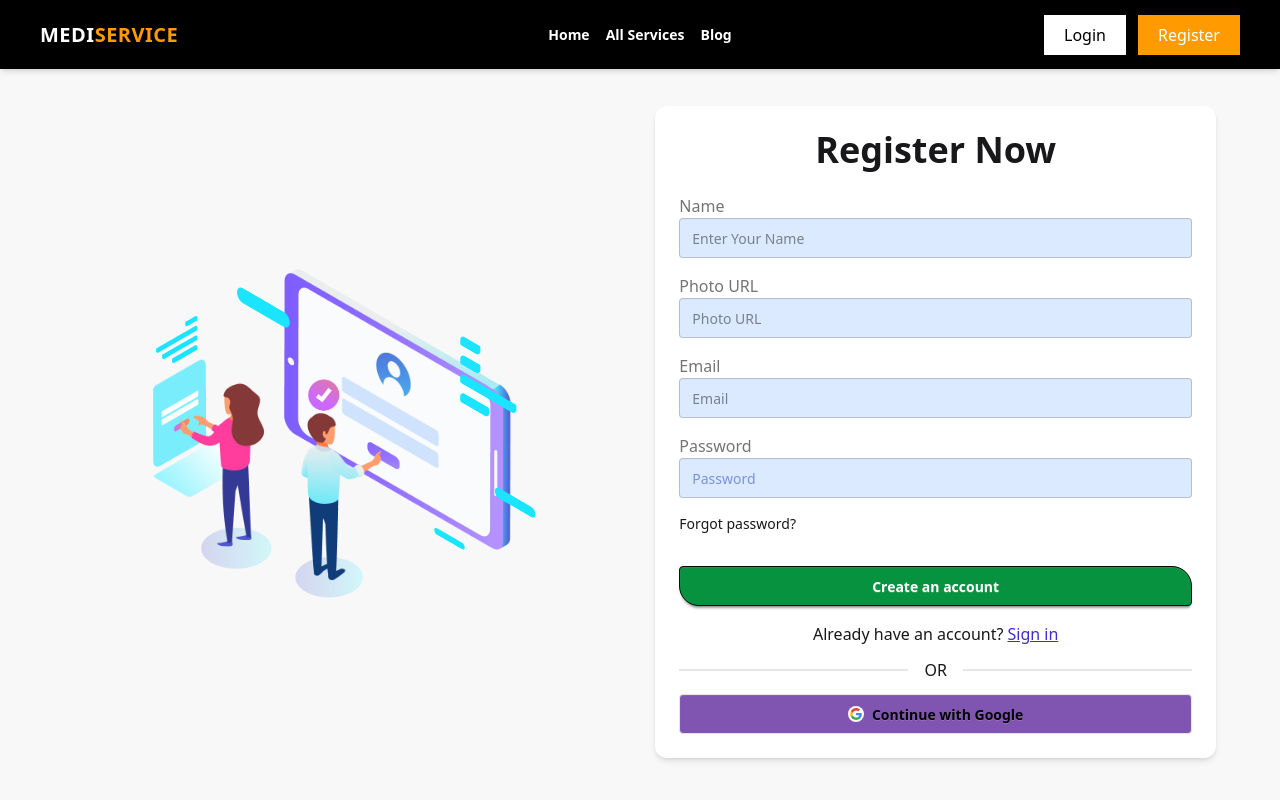
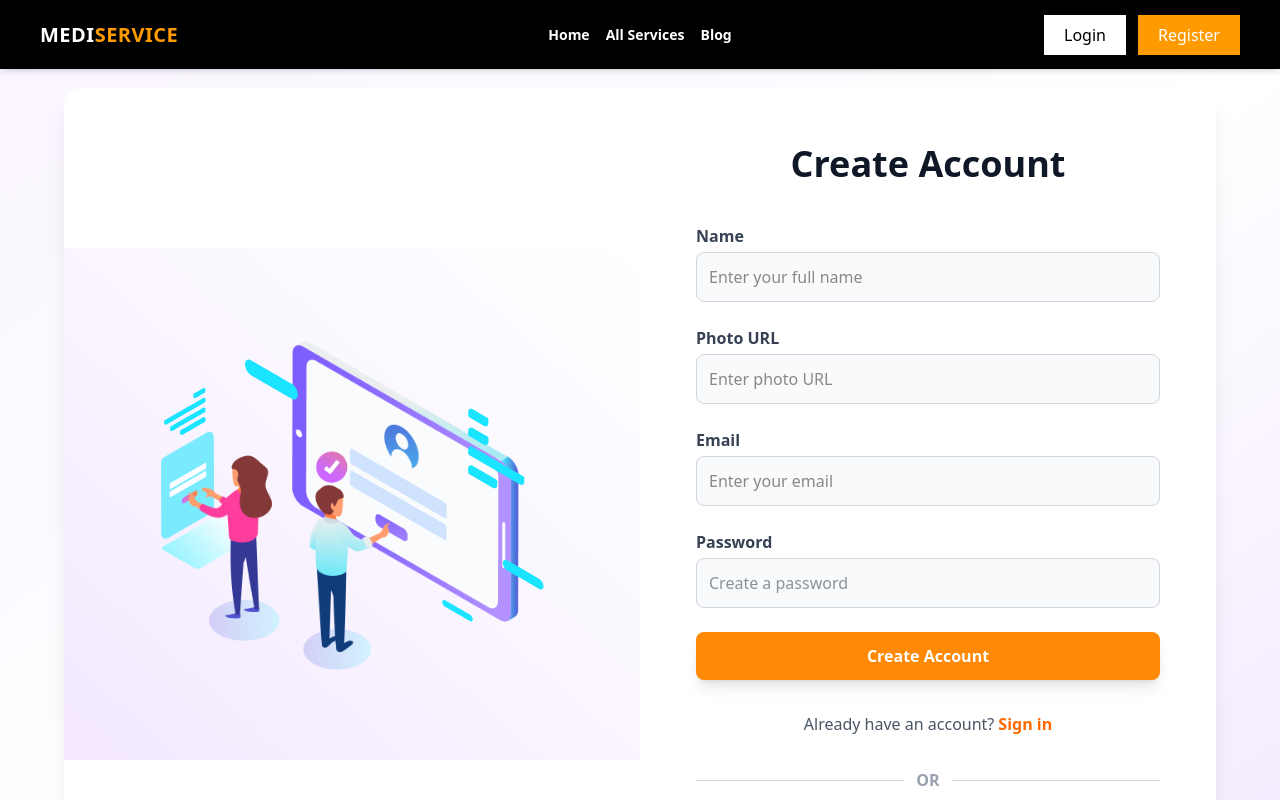
Before and after one commit to Jabedhossain101/Medical-service-review-system, a React (Vite) app: page /register in a window 1280 px wide. Shown: the top 800 px of the page. Built offline with nearby package versions, Linux system fonts and the light colour scheme; no server answers.

Commit message:
update register page ui

```diff
--- a/src/Pages/Register.jsx
+++ b/src/Pages/Register.jsx
@@ -14,7 +14,6 @@ const Register = () => {
   const handleGoogleSignIn = () => {
     signInWithGoogle()
       .then(result => {
-        console.log(result);
         navigate(from, { replace: true });
       })
       .catch(error => console.log(error));
@@ -30,9 +29,8 @@ const Register = () => {
       ...rest,
     };
 
-    createUser(email, password).then(result => {
-      console.log(result.user);
-
+    createUser(email, password)
+      .then(result => {
         fetch('https://rafsan-service.vercel.app/users', {
           method: 'POST',
           headers: {
@@ -54,95 +52,124 @@ const Register = () => {
         });
 
         navigate(from, { replace: true });
+      })
+      .catch(error => {
+        Swal.fire({
+          icon: 'error',
+          title: 'Registration failed',
+          text: error.message,
+        });
       });
   };
 
   return (
-    <div className="min-h-screen bg-base-200 flex flex-col justify-center items-center p-4">
+    <div>
       <div className="h-16"></div>
-      <div className="w-full max-w-6xl flex flex-col lg:flex-row items-center gap-8">
+      <div className="min-h-screen flex items-center justify-center bg-gradient-to-br from-purple-50 via-white to-purple-100 p-6">
+        <div className="h-16"></div>
+
+        <div className="w-full max-w-6xl flex flex-col lg:flex-row items-center bg-white rounded-2xl shadow-xl overflow-hidden">
           {/* Lottie Animation */}
-        <div className="w-full lg:w-1/2 flex justify-center">
+          <div className="w-full lg:w-1/2 p-8 bg-gradient-to-tr from-purple-100 via-purple-50 to-white flex justify-center items-center">
             <Lottie
               className="w-full max-w-md"
               animationData={registerLottie}
-            loop={true}
+              loop
             />
           </div>
 
           {/* Registration Form */}
-        <div className="w-full lg:w-1/2 bg-base-100 p-6 rounded-xl shadow-md">
-          <h1 className="text-3xl md:text-4xl font-bold mb-6 text-center">
-            Register Now
+          <div className="w-full lg:w-1/2 p-10 sm:p-14">
+            <h1 className="text-3xl sm:text-4xl font-extrabold text-gray-900 mb-10 text-center">
+              Create Account
             </h1>
-          <form onSubmit={handleRegister} className="space-y-4">
+
+            <form onSubmit={handleRegister} className="space-y-6">
               <div>
-              <label className="label">Name</label>
+                <label className="block mb-1 text-gray-700 font-semibold">
+                  Name
+                </label>
                 <input
                   name="name"
                   type="text"
-                className="input input-bordered w-full bg-blue-100"
-                placeholder="Enter Your Name"
+                  placeholder="Enter your full name"
+                  className="w-full p-3 rounded-lg border border-gray-300 bg-gray-50 focus:outline-none focus:ring-2 focus:ring-purple-400 transition"
+                  required
                 />
               </div>
+
               <div>
-              <label className="label">Photo URL</label>
+                <label className="block mb-1 text-gray-700 font-semibold">
+                  Photo URL
+                </label>
                 <input
                   name="PhotoURL"
                   type="text"
-                className="input input-bordered w-full bg-blue-100"
-                placeholder="Photo URL"
+                  placeholder="Enter photo URL"
+                  className="w-full p-3 rounded-lg border border-gray-300 bg-gray-50 focus:outline-none focus:ring-2 focus:ring-purple-400 transition"
                 />
               </div>
+
               <div>
-              <label className="label">Email</label>
+                <label className="block mb-1 text-gray-700 font-semibold">
+                  Email
+                </label>
                 <input
                   name="email"
                   type="email"
-                className="input input-bordered w-full bg-blue-100"
-                placeholder="Email"
+                  placeholder="Enter your email"
+                  className="w-full p-3 rounded-lg border border-gray-300 bg-gray-50 focus:outline-none focus:ring-2 focus:ring-purple-400 transition"
+                  required
                 />
               </div>
+
               <div>
-              <label className="label">Password</label>
+                <label className="block mb-1 text-gray-700 font-semibold">
+                  Password
+                </label>
                 <input
                   name="password"
                   type="password"
-                className="input input-bordered w-full bg-blue-100 text-blue-800"
-                placeholder="Password"
+                  placeholder="Create a password"
+                  className="w-full p-3 rounded-lg border border-gray-300 bg-gray-50 focus:outline-none focus:ring-2 focus:ring-purple-400 transition text-gray-800"
                   required
                   pattern="^(?=.*[a-z])(?=.*[A-Z])(?=.*\d)[A-Za-z\d]{6,}$"
                   title="Password must contain at least 6 characters, including uppercase, lowercase, and a number"
                 />
               </div>
-            <div className="flex justify-between items-center text-sm">
-              <a className="link link-hover">Forgot password?</a>
-            </div>
+
               <button
                 type="submit"
-              className="btn w-full btn-neutral mt-4 rounded-tr-[20px] rounded-bl-[20px] bg-[#06923E] text-white"
+                className="w-full py-3 bg-orange-400 hover:bg-orange-500 text-white font-semibold rounded-lg shadow-lg transition duration-300"
               >
-              Create an account
+                Create Account
               </button>
             </form>
 
-          <p className="text-center mt-4">
+            <p className="text-center text-gray-600 mt-8">
               Already have an account?
-            <Link to={'/login'} className="link link-primary ml-1">
+              <Link
+                to="/login"
+                className="text-orange-500 font-semibold ml-1 hover:underline"
+              >
                 Sign in
               </Link>
             </p>
 
-          <div className="divider">OR</div>
+            <div className="flex items-center my-8">
+              <hr className="flex-grow border-gray-300" />
+              <span className="mx-3 text-gray-400 font-semibold">OR</span>
+              <hr className="flex-grow border-gray-300" />
+            </div>
 
             <button
               onClick={handleGoogleSignIn}
-            className="btn w-full flex items-center justify-center gap-2 text-black bg-[#7F55B1] border-[#e5e5e5]"
+              className="w-full flex items-center justify-center gap-3 btn py-3 bg-base-400 text-black rounded-lg font-semibold shadow-md transition duration-300"
             >
               <svg
                 aria-label="Google logo"
-              width="16"
-              height="16"
+                width="20"
+                height="20"
                 xmlns="http://www.w3.org/2000/svg"
                 viewBox="0 0 512 512"
                 className="rounded-full"
@@ -172,6 +199,7 @@ const Register = () => {
           </div>
         </div>
       </div>
+    </div>
   );
 };
 
```
Lines whose indentation alone changed are shown as unchanged.
